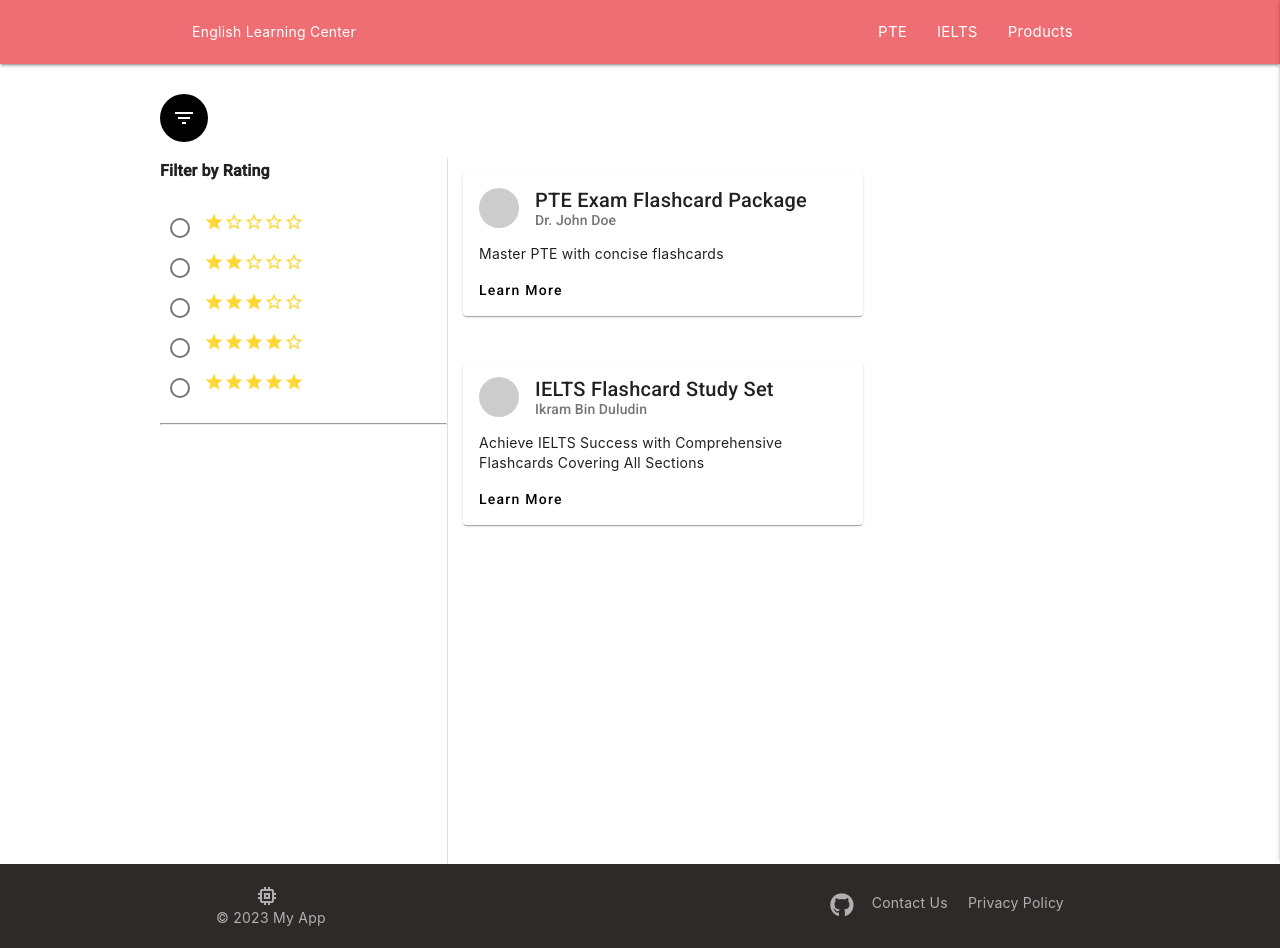
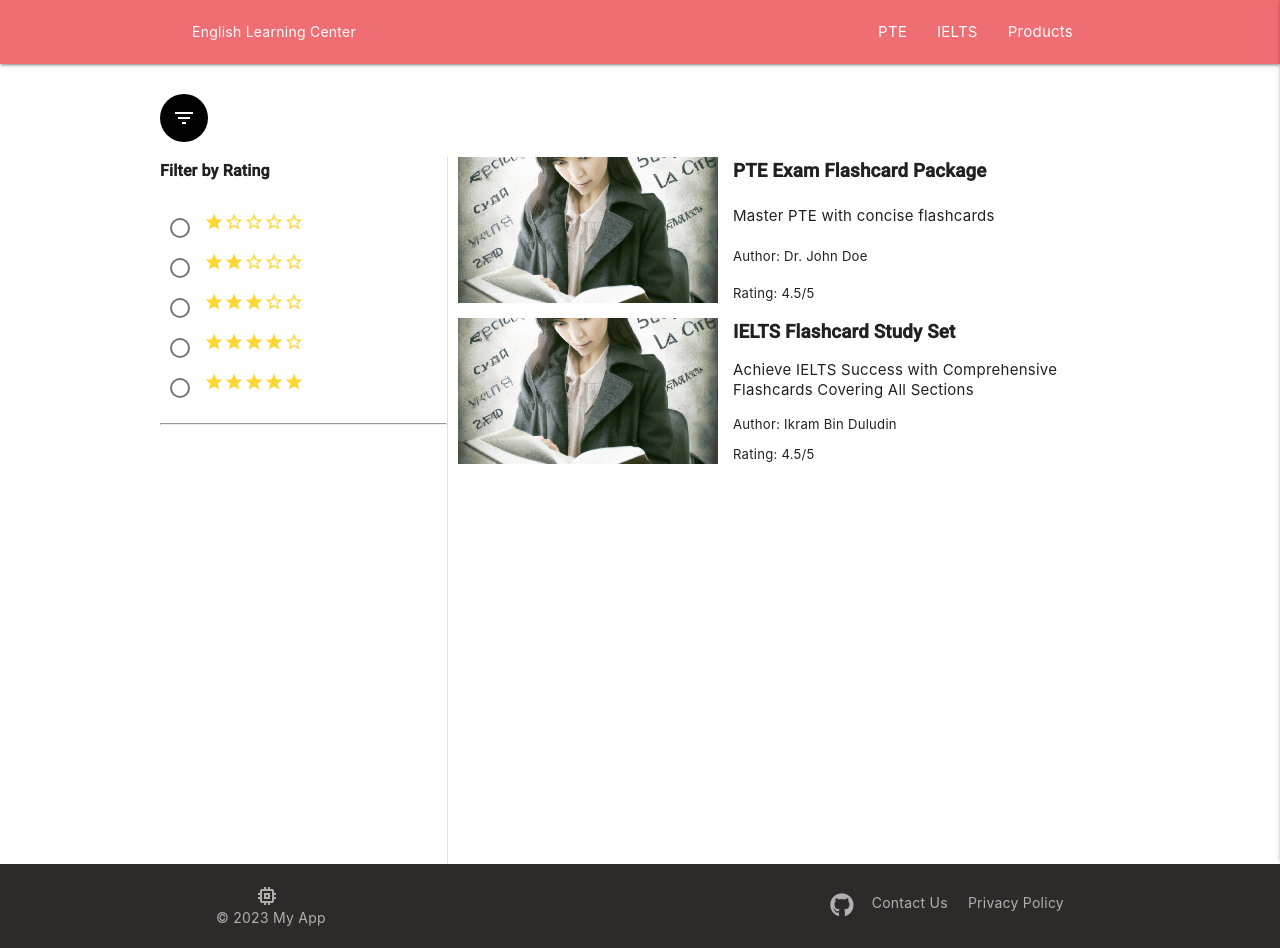
Before and after one commit to jadidihosein68/EnglishPractice, an Angular app: page /courses in a window 1280 px wide. Built offline with nearby package versions, Linux system fonts and the light colour scheme.

Commit message:
update courses

```diff
--- a/src/app/course-list-item/course-list-item.component.html
+++ b/src/app/course-list-item/course-list-item.component.html
@@ -1,14 +1,11 @@
-
-<mat-card class="course-card">
-    <mat-card-header>
-      <div mat-card-avatar class="course-image"></div>
-      <mat-card-title>{{ course.title }}</mat-card-title>
-      <mat-card-subtitle>{{ course.instructor }}</mat-card-subtitle>
-    </mat-card-header>
-    <mat-card-content>
-      <p>{{ course.description }}</p>
-    </mat-card-content>
-    <mat-card-actions>
-      <button mat-button>Learn More</button>
-    </mat-card-actions>
-  </mat-card>
+<div class="course-item">
+    <img src="/assets/image/Ielts.png" alt="Course Image" class="course-image" />
+    <div class="course-details">
+      <h3 class="course-title">{{ course.title }}</h3>
+      <p class="course-description">
+        {{ course.description }}
+      </p>
+      <div class="course-author">Author: {{ course.instructor }}</div>
+      <div class="course-rating">Rating: 4.5/5</div>
+    </div>
+  </div>
--- a/src/app/course-list-item/course-list-item.component.scss
+++ b/src/app/course-list-item/course-list-item.component.scss
@@ -1,16 +1,39 @@
-:host {
-    display: block;
-    padding: 1rem;
-  }
-
-
-  .course-card {
-    max-width: 400px;
-    margin-bottom: 1rem;
+.course-item {
+    display: flex;
+    background-color: #fff;
+    margin-bottom: 1rem; // Add this line to create space between course items
   }
 
   .course-image {
-    background-color: #ccc;
-    width: 40px;
-    height: 40px;
+    width: 260px;
+    height: 146px;
+    object-fit: cover;
+    min-width: 260px;
   }
+
+  .course-details {
+    display: flex;
+    flex-direction: column;
+    justify-content: space-between;
+    padding-left: 1rem;
+  }
+
+  .course-title {
+    font-weight: bold;
+    font-size: 1.25rem;
+    margin-bottom: 0.5rem;
+  }
+
+  .course-description {
+    font-size: 1rem;
+    margin-bottom: 0.5rem;
+  }
+
+  .course-author {
+    font-size: 0.875rem;
+    margin-bottom: 0.25rem;
+  }
+
+  .course-rating {
+    font-size: 0.875rem;
+  }
--- a/src/app/courses/courses.component.html
+++ b/src/app/courses/courses.component.html
@@ -18,10 +18,11 @@
     </mat-drawer>
     <mat-drawer-content>
 
+      <div class="cards">
       <div *ngFor="let course of courses">
         <app-course-list-item [course]="course"></app-course-list-item>
       </div>
-
+    </div>
 
     </mat-drawer-content>
   </mat-drawer-container>
--- a/src/app/courses/courses.component.scss
+++ b/src/app/courses/courses.component.scss
@@ -32,6 +32,11 @@
   color: white;
 }
 
+.cards{
+padding: 0 10px;
+
+}
+
 @media screen and (max-width: 767px) {
   .mat-drawer {
     width: 100%;
```
Also changed, not shown: src/assets/image/Ielts.png (added), src/assets/image/pte.png (added).
